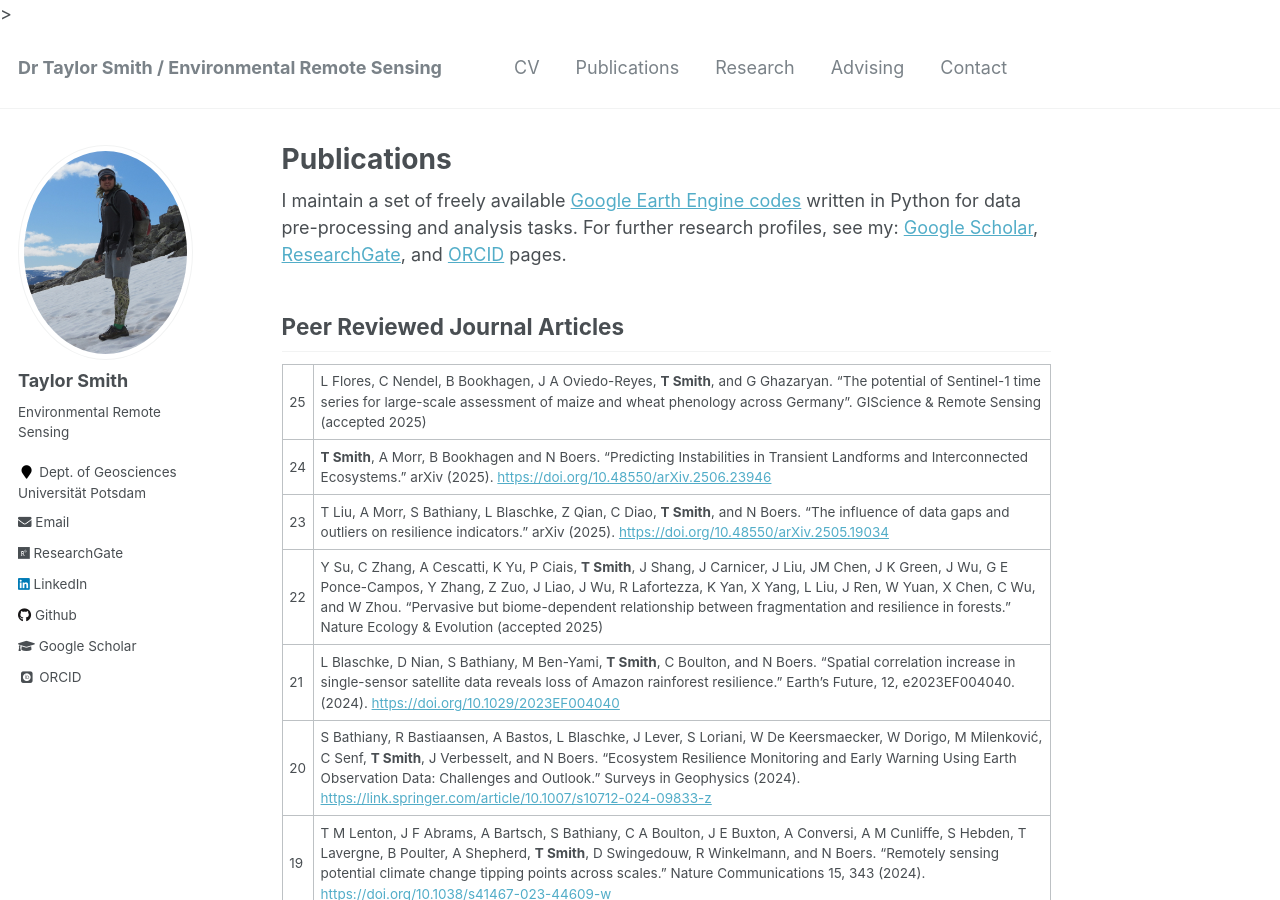
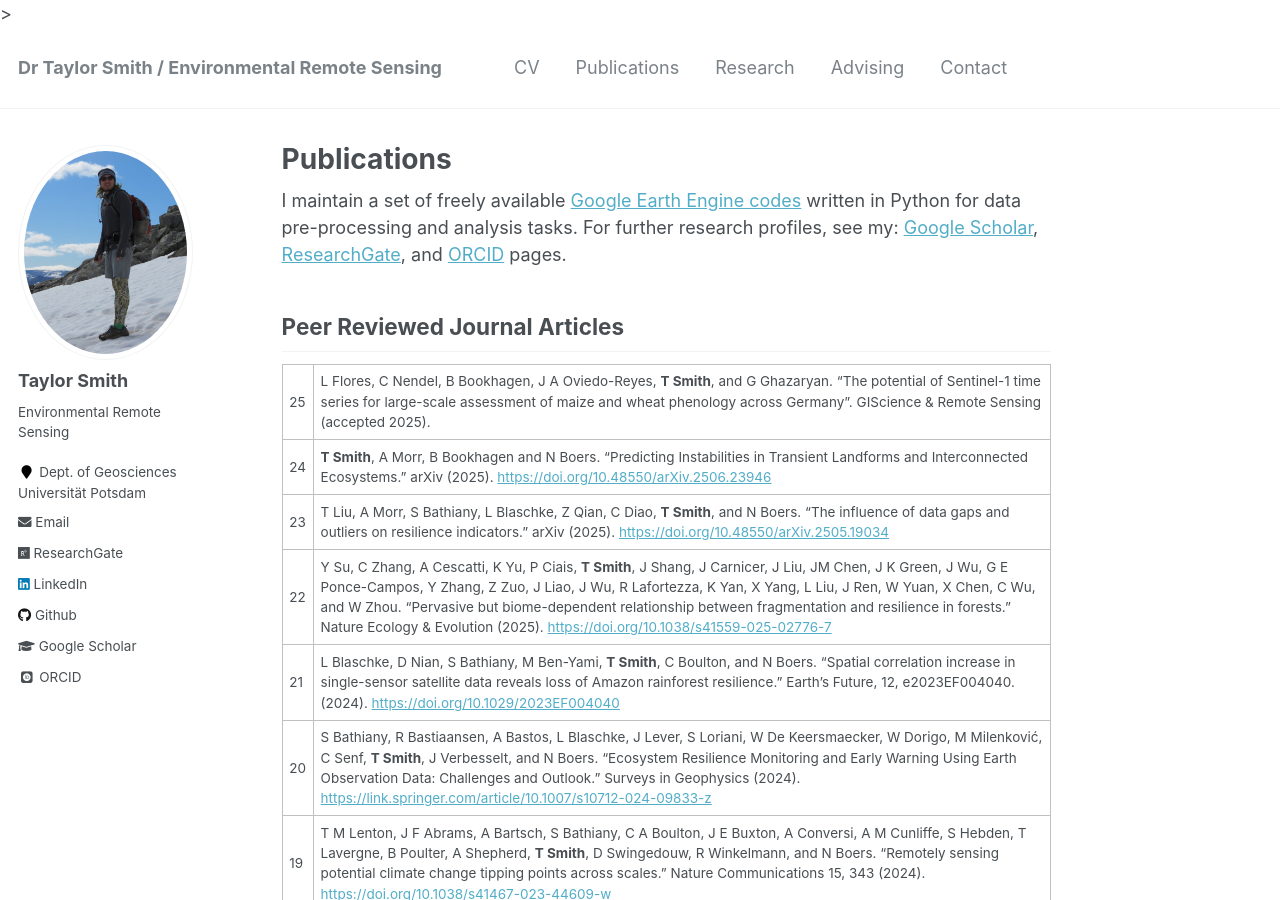
Before and after one commit to tasmi/tasmi.github.io, a Jekyll site: the page built from _pages/publications.md, in a window 1280 px wide and 900 px high. Built offline with Jekyll 4.4.1, drawn with Linux system fonts in a browser that asks for light colours; some web fonts are replaced.

Commit message:
Update publications.md

```diff
--- a/_pages/publications.md
+++ b/_pages/publications.md
@@ -9,10 +9,10 @@ I maintain a set of freely available [Google Earth Engine codes](https://github.
 
 ## Peer Reviewed Journal Articles
 
-25 | L Flores, C Nendel, B Bookhagen, J A Oviedo-Reyes, **T Smith**, and G Ghazaryan. "The potential of Sentinel-1 time series for large-scale assessment of maize and wheat phenology across Germany". GIScience & Remote Sensing (accepted 2025)
+25 | L Flores, C Nendel, B Bookhagen, J A Oviedo-Reyes, **T Smith**, and G Ghazaryan. "The potential of Sentinel-1 time series for large-scale assessment of maize and wheat phenology across Germany". GIScience & Remote Sensing (accepted 2025).
 24 | **T Smith**, A Morr, B Bookhagen and N Boers. "Predicting Instabilities in Transient Landforms and Interconnected Ecosystems." arXiv (2025). [https://doi.org/10.48550/arXiv.2506.23946](https://doi.org/10.48550/arXiv.2506.23946)
 23 | T Liu, A Morr, S Bathiany, L Blaschke, Z Qian, C Diao, **T Smith**, and N Boers. "The influence of data gaps and outliers on resilience indicators." arXiv (2025). [https://doi.org/10.48550/arXiv.2505.19034](https://doi.org/10.48550/arXiv.2505.19034)
-22 | Y Su, C Zhang, A Cescatti, K Yu, P Ciais, **T Smith**, J Shang, J Carnicer, J Liu, JM Chen, J K Green, J Wu, G E Ponce-Campos, Y Zhang, Z Zuo, J Liao, J Wu, R Lafortezza, K Yan, X Yang, L Liu, J Ren, W Yuan, X Chen, C Wu, and W Zhou. "Pervasive but biome-dependent relationship between fragmentation and resilience in forests." Nature Ecology & Evolution (accepted 2025)
+22 | Y Su, C Zhang, A Cescatti, K Yu, P Ciais, **T Smith**, J Shang, J Carnicer, J Liu, JM Chen, J K Green, J Wu, G E Ponce-Campos, Y Zhang, Z Zuo, J Liao, J Wu, R Lafortezza, K Yan, X Yang, L Liu, J Ren, W Yuan, X Chen, C Wu, and W Zhou. "Pervasive but biome-dependent relationship between fragmentation and resilience in forests." Nature Ecology & Evolution (2025). [https://doi.org/10.1038/s41559-025-02776-7](https://doi.org/10.1038/s41559-025-02776-7)
 21 | L Blaschke, D Nian, S Bathiany, M Ben-Yami, **T Smith**, C Boulton, and N Boers. "Spatial correlation increase in single-sensor satellite data reveals loss of Amazon rainforest resilience." Earth's Future, 12, e2023EF004040.  (2024). [https://doi.org/10.1029/2023EF004040](https://doi.org/10.1029/2023EF004040)
 20 | S Bathiany, R Bastiaansen, A Bastos, L Blaschke, J Lever, S Loriani, W De Keersmaecker, W Dorigo, M Milenković, C Senf, **T Smith**, J Verbesselt, and N Boers. "Ecosystem Resilience Monitoring and Early Warning Using Earth Observation Data: Challenges and Outlook."  Surveys in Geophysics (2024). [https://link.springer.com/article/10.1007/s10712-024-09833-z](https://link.springer.com/article/10.1007/s10712-024-09833-z)
 19 | T M Lenton, J F Abrams, A Bartsch, S Bathiany, C A Boulton, J E Buxton, A Conversi, A M Cunliffe, S Hebden, T Lavergne, B Poulter, A Shepherd, **T Smith**, D Swingedouw, R Winkelmann, and N Boers. "Remotely sensing potential climate change tipping points across scales." Nature Communications 15, 343 (2024). [https://doi.org/10.1038/s41467-023-44609-w](https://doi.org/10.1038/s41467-023-44609-w)
```
